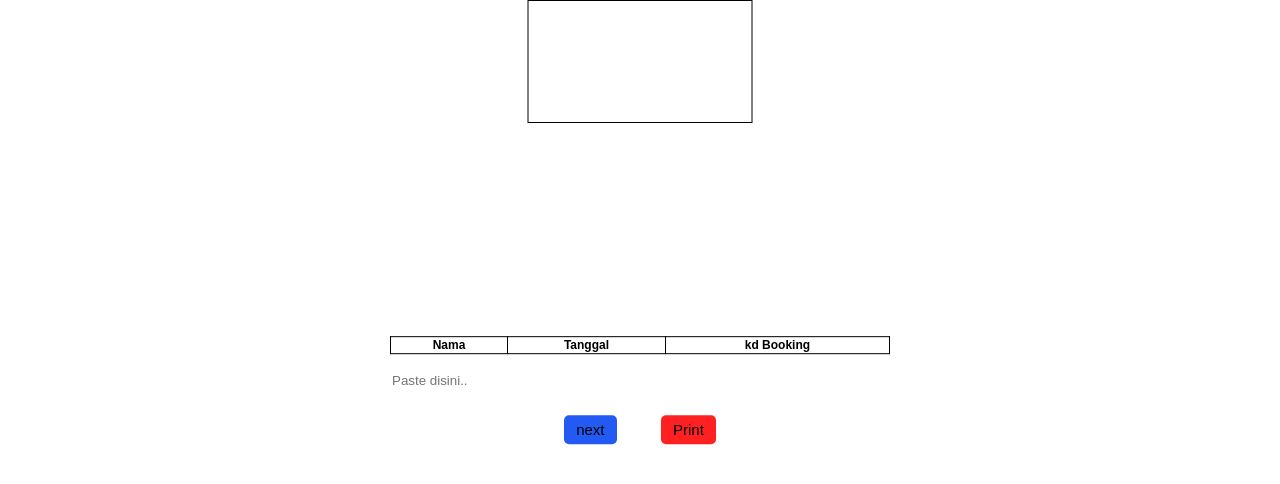
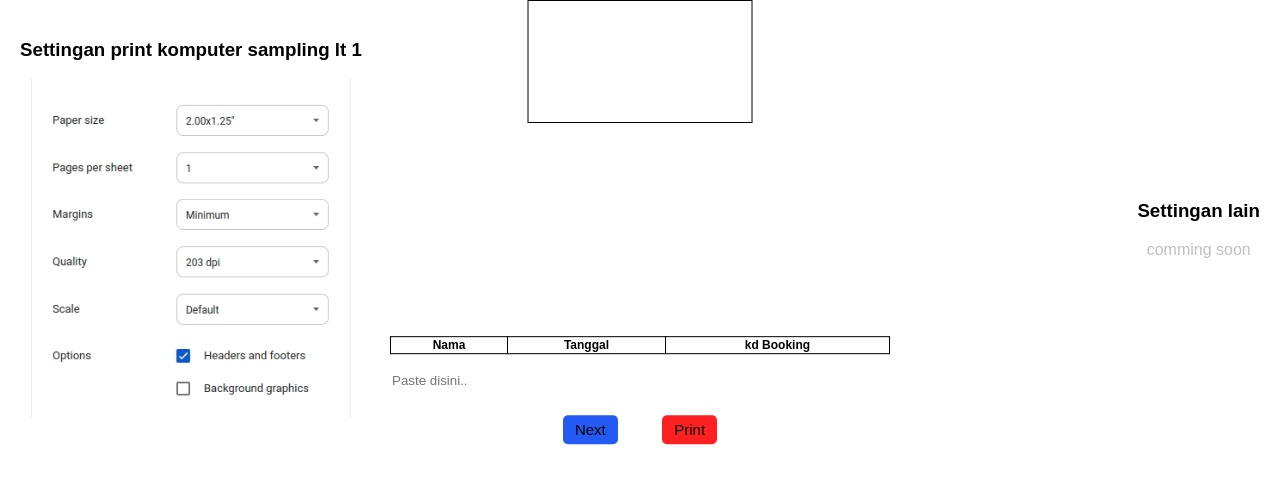
Before and after one commit to WahyuLamani/barcode-maker, a website: page index.html in a window 1280 px wide. Drawn offline with Linux system fonts and the light colour scheme.

Commit message:
update: tambah settingan printer

```diff
--- a/index.html
+++ b/index.html
@@ -1,9 +1,9 @@
 <!DOCTYPE html>
 <html lang="en">
   <head>
-     <meta charset="UTF-8">
-     <meta http-equiv="X-UA-Compatible" content="IE=edge">
-     <meta name="viewport" content="width=device-width, initial-scale=1.0">
+    <meta charset="UTF-8" />
+    <meta http-equiv="X-UA-Compatible" content="IE=edge" />
+    <meta name="viewport" content="width=device-width, initial-scale=1.0" />
     <title>Barcode Maker</title>
     <!-- Library at : https://github.com/lindell/JsBarcode -->
   </head>
@@ -25,11 +25,11 @@
       width: 59mm;
       height: 32mm;
     }
-          .content{
+    .content {
       width: 100%;
       height: 100%;
     }
-          .tag-input{
+    .tag-input {
       position: absolute;
       top: 50%; /* Menyusun dari bagian atas */
       left: 50%; /* Menyusun dari bagian kiri */
@@ -37,14 +37,14 @@
       text-align: center; /* Mengatur teks ke tengah */
       width: 500px;
     }
-          input{
+    input {
       margin-top: 12px;
     }
     .border {
       border: 1px solid #000;
     }
     .button {
-               background-color: #FF2121;
+      background-color: #ff2121;
       padding: 6px 12px;
       margin: 20px;
       font-size: 15px;
@@ -59,16 +59,19 @@
       text-decoration: line-through;
     }
     .button:hover {
-               box-shadow: 0 12px 16px 0 rgba(0,0,0,0.24), 0 17px 50px 0 rgba(0,0,0,0.19);
+      box-shadow: 0 12px 16px 0 rgba(0, 0, 0, 0.24),
+        0 17px 50px 0 rgba(0, 0, 0, 0.19);
       background-color: black;
       color: white;
     }
-          input{
+    input {
       width: 100%;
       height: 2em;
       border: 1px, #211;
     }
-          table, td, th {
+    table,
+    td,
+    th {
       border: 1px solid black;
     }
     table {
@@ -76,7 +79,8 @@
       border-collapse: collapse;
       font-size: 12px;
     }
-          th, td {
+    th,
+    td {
       height: 10px;
     }
     @media print {
@@ -85,33 +89,80 @@
         margin: 0; /* Margin diatur ke 0 */
         /* Menghilangkan title browser di bagian atas hasil cetakan */
       }
-               head { display: none; }
+      head {
+        display: none;
+      }
 
       /* Menghilangkan tanggal dan waktu di bagian atas hasil cetakan */
-               .date-time { display: none; }
+      .date-time {
+        display: none;
+      }
 
       /* Menghilangkan nomor halaman di bawah hasil cetakan */
-               .page-number { display: none; }
-
+      .page-number {
+        display: none;
+      }
     }
   </style>
   <body>
+    <section
+      style="
+        display: flex;
+        justify-content: space-between;
+        align-items: center;
+        padding: 20px;
+      "
+    >
+      <!-- Bagian Kiri -->
+      <div style="text-align: center">
+        <h3>Settingan print komputer sampling lt 1</h3>
+        <img
+          src="linuxsetting.png"
+          alt="Linux Setting 1"
+          style="width: 320px; height: auto"
+        />
+      </div>
+
+      <!-- Bagian Kanan -->
+      <div style="text-align: center">
+        <h3>Settingan lain</h3>
+        <span style="color: #c0c0c0">comming soon</span>
+        <!-- <img
+          src="linuxsetting.png"
+          alt="Linux Setting 2"
+          style="width: 320px; height: auto"
+        /> -->
+      </div>
+    </section>
+
     <div id="print">
-          <div class="border" style="
+      <div
+        class="border"
+        style="
           position: fixed;
           top: 0;
           left: 50%;
           transform: translateX(-50%);
           text-align: center;
           width: 59mm;
-               height: 32mm;">
-               <div style="width: 100%;height: 100%;font-family: Arial, Helvetica, sans-serif;">
-                         <h6 style="margin-top: 4px;margin-bottom: 0; padding: 0;" id="name"></h6>
+          height: 32mm;
+        "
+      >
+        <div
+          style="
+            width: 100%;
+            height: 100%;
+            font-family: Arial, Helvetica, sans-serif;
+          "
+        >
+          <h6
+            style="margin-top: 4px; margin-bottom: 0; padding: 0"
+            id="name"
+          ></h6>
           <svg id="barcode"></svg>
         </div>
       </div>
     </div>
-
 
     <div class="tag-input">
       <div>
@@ -123,29 +174,31 @@
               <th>kd Booking</th>
             </tr>
           </thead>
-                    <tbody>
-
-                    </tbody>
+          <tbody></tbody>
         </table>
       </div>
       <div>
-               <input type="text" id="realtime-input" placeholder="Paste disini.." autocomplete="off">
-               <button class="button info" type="button"id="nextButton">next</button>
-               <button class="button" type="button"id="printButton">Print</button>
+        <input
+          type="text"
+          id="realtime-input"
+          placeholder="Paste disini.."
+          autocomplete="off"
+        />
+        <button class="button info" type="button" id="nextButton">Next</button>
+        <button class="button" type="button" id="printButton">Print</button>
       </div>
-
     </div>
 
     <script>
       //FO-23100001TA/Ny ELSJE MAAR IGIR
       const inputElement = document.getElementById("realtime-input");
-     const listContainer = document.getElementById('list');
-     const tbody = document.querySelector('#Table tbody');
-     const name = document.getElementById('name');
+      const listContainer = document.getElementById("list");
+      const tbody = document.querySelector("#Table tbody");
+      const name = document.getElementById("name");
       const cleanData = [];
       let array = [];
       let printLoop = 0;
-     inputElement.addEventListener("input", function() {
+      inputElement.addEventListener("input", function () {
         let inputValue = inputElement.value;
         /**
          * karakter spesial tidak bisa di hilangkan karena masing masing regex saling ketergantungan.
@@ -154,7 +207,8 @@
          * sedangkan special char tsb tidak boleh di hilangkan. jika hanya hanya ingin menghilangkan special character yang ada di nama,
          * string nya harus di pecahkan dlu menjadi array.tetapi string tidak bisa di pecah jadi array apabila di nama ada character khusus.
          **/
-          const rgx = /([A-Za-z]+(\s+[A-Za-z]+)+)\t([0-9]+(-[0-9]+)+)\t([A-Za-z0-9]+(-[A-Za-z0-9]+)+)\t/;
+        const rgx =
+          /([A-Za-z]+(\s+[A-Za-z]+)+)\t([0-9]+(-[0-9]+)+)\t([A-Za-z0-9]+(-[A-Za-z0-9]+)+)\t/;
         array = inputValue.split(rgx);
 
         // solved
@@ -172,7 +226,7 @@
         }
         // end of solved
 
-          cleanData.forEach(function(dt,i) {
+        cleanData.forEach(function (dt, i) {
           let row = tbody.insertRow();
           row.id = i;
           let cellNama = row.insertCell(0);
@@ -183,47 +237,45 @@
           tgl.textContent = dt[1];
           booking.textContent = dt[2];
         });
-          inputElement.disabled =true;
-
-
+        inputElement.disabled = true;
       });
 
       function printPage() {
         console.log(cleanData);
-          let printWindow = window.open('', '_blank');
+        let printWindow = window.open("", "_blank");
         // Mengatur ukuran kertas (A4 adalah contoh)
-          printWindow.document.body.style.width = '59mm';
-          printWindow.document.body.style.height = '32mm';
-          printWindow.document.write(document.getElementById('print').innerHTML);
+        printWindow.document.body.style.width = "59mm";
+        printWindow.document.body.style.height = "32mm";
+        printWindow.document.write(document.getElementById("print").innerHTML);
         // Mengirim perintah cetak ke printer
         printWindow.print();
         // Menutup jendela cetakan setelah selesai
         printWindow.close();
       }
-     const nextButton = document.getElementById('nextButton')
-     nextButton.addEventListener('click', function() {
+      const nextButton = document.getElementById("nextButton");
+      nextButton.addEventListener("click", function () {
         try {
-               const tr = document.getElementById(printLoop)
-               tr.classList.add('dicoret');
-               const printRaw = cleanData[printLoop]
-               JsBarcode("#barcode", printRaw[2],{
-                    width: 1,height: 35,fontSize: 14
-               })
+          const tr = document.getElementById(printLoop);
+          tr.classList.add("dicoret");
+          const printRaw = cleanData[printLoop];
+          JsBarcode("#barcode", printRaw[2], {
+            width: 1,
+            height: 35,
+            fontSize: 14,
+          });
           name.textContent = printRaw[0];
           console.log(printLoop++);
         } catch (error) {
-               alert("Data Sudah Habis, masukan ulang data yang lain !")
-               location.reload()
+          alert("Data Sudah Habis, masukan ulang data yang lain !");
+          location.reload();
         }
-     })
+      });
 
       // Contoh tombol untuk memulai pencetakan
-     let printButton = document.getElementById('printButton');
-     printButton.addEventListener('click', function() {
+      let printButton = document.getElementById("printButton");
+      printButton.addEventListener("click", function () {
         printPage();
       });
     </script>
   </body>
-
-
 </html>
```
Also changed, not shown: linuxsetting.png (added). Lines whose indentation alone changed are shown as unchanged.
